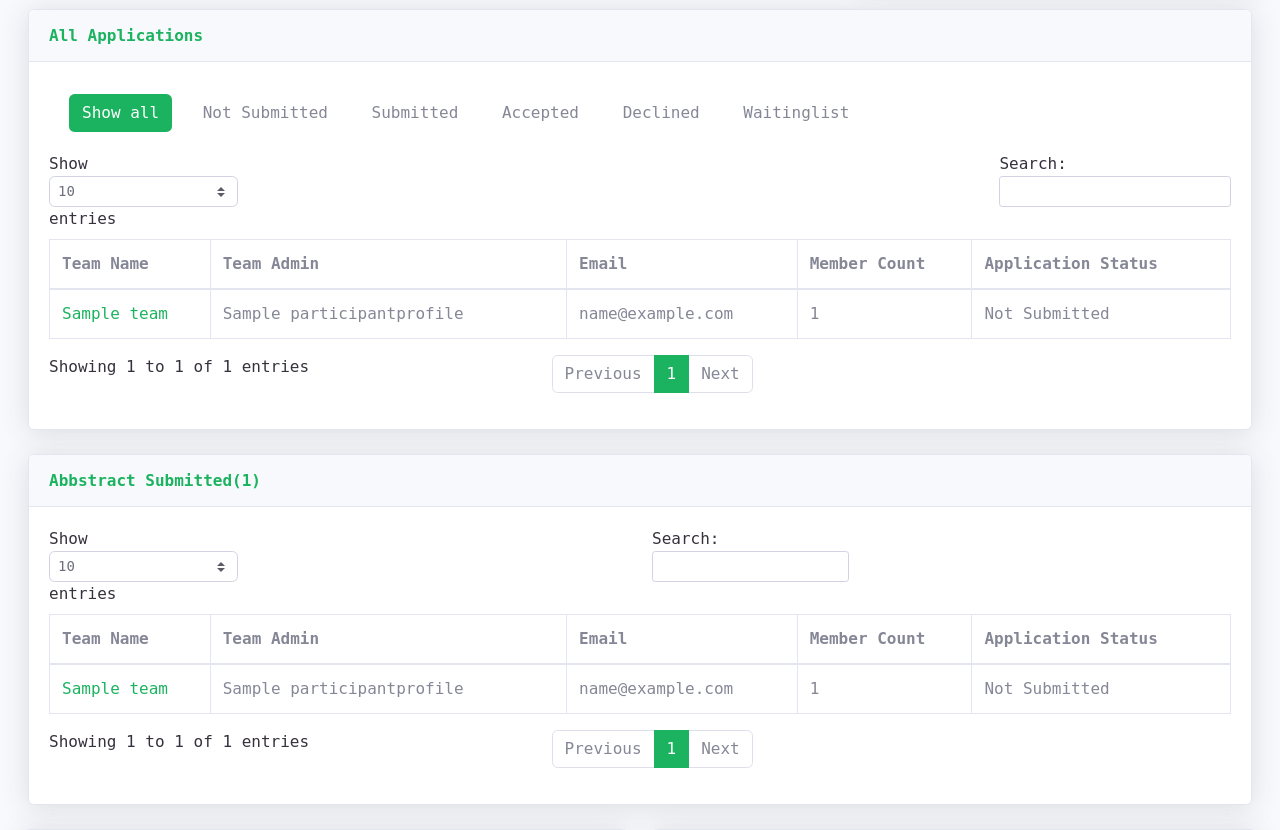
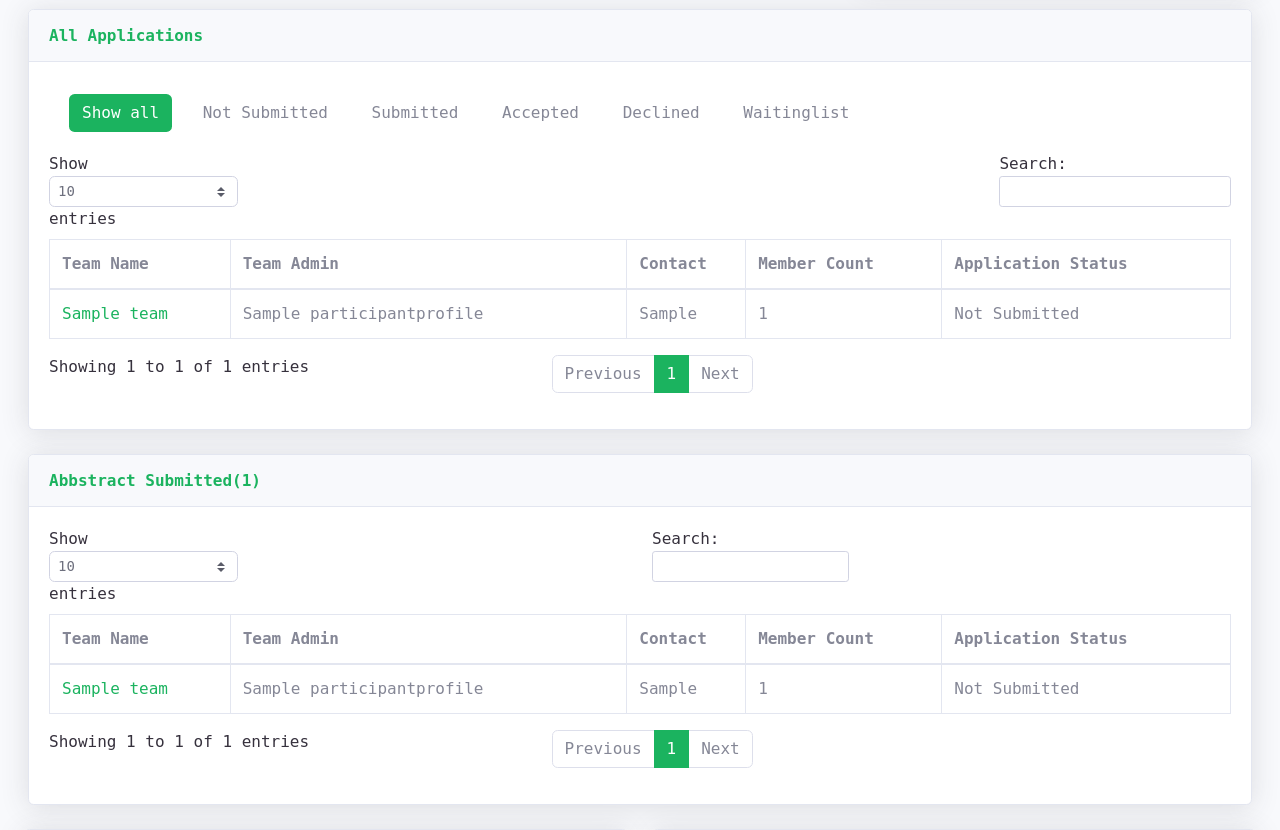
Before and after one commit to blessey15/hack21, a Django app: page /orgdb in a window 1280 px wide. Shown: the part 727-1557 px from the top of the page. Run offline with Django 3.2, Linux system fonts and the light colour scheme; a user stored in the database is signed in; tables that the repository leaves empty hold one stand-in row (values such as "Sample post"); some libraries are stand-ins or nearby versions.

Commit message:
team lead contact in orgdb table

```diff
--- a/templates/org_db.html
+++ b/templates/org_db.html
@@ -253,7 +253,7 @@
                                                 <tr>
                                                     <th>Team Name</th>
                                                     <th>Team Admin</th>
-                                                    <th>Email</th>
+                                                    <th>Contact</th>
                                                     <th>Member Count</th>
                                                     <th>Application Status</th>
                                                     <!-- <th>Salary</th> -->
@@ -265,7 +265,7 @@
                                                         <tr class="FilterRow Not" style="display: none;">
                                                             <td><a href="{% url 'team_detail' application.team.id %}">{{ application.team.name }}</a></td>
                                                             <td>{{ application.team.admin.profile.name }}</td>
-                                                            <td>{{ application.team.admin.email }}</td>
+                                                            <td>{{ application.team.admin.profile.contact }}</td>
                                                             <td>{{ application.member_count }}</td>
                                                             <td>{{ application.application_status }}</td>
                                                             <!-- <td>$320,800</td> -->
@@ -274,7 +274,7 @@
                                                         <tr class="FilterRow {{ application.application_status }}" style="display: none;">
                                                             <td><a href="{% url 'team_detail' application.team.id %}">{{ application.team.name }}</a></td>
                                                             <td>{{ application.team.admin.profile.name }}</td>
-                                                            <td>{{ application.team.admin.email }}</td>
+                                                            <td>{{ application.team.admin.profile.contact }}</td>
                                                             <td>{{ application.member_count }}</td>
                                                             <td>{{ application.application_status }}</td>
                                                             <!-- <td>$320,800</td> -->
@@ -310,7 +310,7 @@
                                                 <tr>
                                                     <th>Team Name</th>
                                                     <th>Team Admin</th>
-                                                    <th>Email</th>
+                                                    <th>Contact</th>
                                                     <th>Member Count</th>
                                                     <th>Application Status</th>
                                                     <!-- <th>Salary</th> -->
@@ -322,7 +322,7 @@
                                                         <tr class="FilterRow Not" style="display: none;">
                                                             <td><a href="{% url 'team_detail' application.team.id %}">{{ application.team.name }}</a></td>
                                                             <td>{{ application.team.admin.profile.name }}</td>
-                                                            <td>{{ application.team.admin.email }}</td>
+                                                            <td>{{ application.team.admin.profile.contact }}</td>
                                                             <td>{{ application.member_count }}</td>
                                                             <td>{{ application.application_status }}</td>
                                                             <!-- <td>$320,800</td> -->
```
